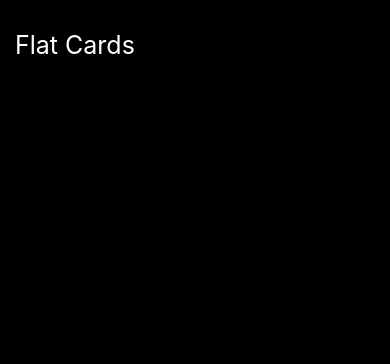
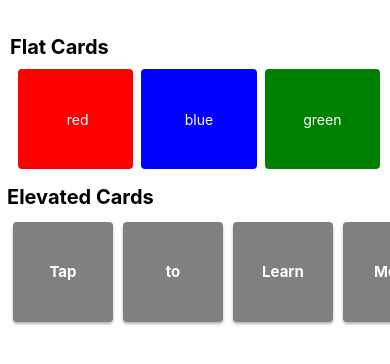
Before and after one commit to ahmeddkhann/react-native-basics, a React Native app: screen / in a window 390 px wide. Shown: the top 364 px of the page. Built offline with nearby package versions, Linux system fonts and the light colour scheme.

Commit message:
elevated cards added

```diff
--- a/App.js
+++ b/App.js
@@ -1,12 +1,16 @@
 import React from 'react';
-import { View, StyleSheet } from 'react-native';
+import { View, StyleSheet, ScrollView } from 'react-native';
 import FlatCards from './project1/flatCards';
-
+import Scrolling from './project1/Scrolling';
 
 export default function App() {
   return (
     <View style={styles.container}>
-      <FlatCards/>
+      <ScrollView>
+        <FlatCards />
+        <View style={styles.spacing} />
+        <Scrolling />
+      </ScrollView>
     </View>
   );
 }
@@ -15,4 +19,7 @@ const styles = StyleSheet.create({
   container: {
     flex: 1,
   },
+  spacing: {
+    marginVertical: 10,  // Adjust this value for a decent space between components
+  },
 });
--- /dev/null
+++ b/project1/Scrolling.js
@@ -0,0 +1,77 @@
+import { View, Text, SafeAreaView, StyleSheet, ScrollView } from "react-native";
+import React from "react";
+
+const Scrolling = () => {
+  return (
+    <SafeAreaView style={styles.safeArea}>
+      <View>
+        <Text style={styles.headerText}>Elevated Cards</Text>
+      </View>
+
+      <ScrollView horizontal={true}>
+        <View style={styles.container}>
+          <View style={styles.card}>
+            <Text style={styles.cardText}>Tap</Text>
+          </View>
+          <View style={styles.card}>
+            <Text style={styles.cardText}>to</Text>
+          </View>
+          <View style={styles.card}>
+            <Text style={styles.cardText}>Learn</Text>
+          </View>
+          <View style={styles.card}>
+            <Text style={styles.cardText}>More</Text>
+          </View>
+          <View style={styles.card}>
+            <Text style={styles.cardText}>About</Text>
+          </View>
+          <View style={styles.card}>
+            <Text style={styles.cardText}>Us</Text>
+          </View>
+          <View style={styles.card}>
+            <Text style={styles.cardText}>😜</Text>
+          </View>
+        </View>
+      </ScrollView>
+    </SafeAreaView>
+  );
+};
+
+const styles = StyleSheet.create({
+  safeArea: {
+    flex: 1,
+  },
+  headerText: {
+    fontSize: 20,
+    marginLeft: 2,
+    fontWeight: "bold",
+    paddingLeft: 5,
+  },
+  container: {
+    padding: 8,
+    flexDirection: "row",
+  },
+  card: {
+    backgroundColor: "gray",
+    justifyContent: "center",
+    alignItems: "center",
+    height: 100,
+    width: 100,
+    borderRadius: 4,
+    margin: 5,
+    // Shadow for iOS
+    shadowColor: "#000",
+    shadowOffset: { width: 0, height: 2 },
+    shadowOpacity: 0.3,
+    shadowRadius: 3,
+    // Shadow for Android
+    elevation: 5,
+  },
+  cardText: {
+    color: "white",
+    fontWeight: "bold",
+    fontSize: 15,
+  },
+});
+
+export default Scrolling;
--- a/project1/flatCards.js
+++ b/project1/flatCards.js
@@ -1,27 +1,68 @@
-import { View, Text, StyleSheet } from 'react-native';
-import React from 'react';
+import { View, Text, SafeAreaView, StyleSheet } from 'react-native'
+import React from 'react'
 
 const FlatCards = () => {
   return (
-    <View style={styles.container}>
-      <Text style={styles.text}>Flat Cards</Text>
+   <SafeAreaView style={styles.main}>
+
+    <View style={styles.textContainer}>
+      <Text style= {styles.flatCardText}>Flat Cards</Text>
     </View>
-  );
-};
+
+    <View style= {styles.mainView}>
+        <View style= {[styles.cardView, styles.redCard]}>
+            <Text style={styles.textColor}> red</Text>
+        </View>
+        <View style= {[styles.cardView, styles.blueCard]}>
+            <Text style={styles.textColor}> blue </Text>
+        </View>
+        <View style= {[styles.cardView, styles.greenCard]}>
+            <Text style={styles.textColor}> green </Text>
+        </View>
+        </View>
+
+   </SafeAreaView>
+  )
+}
 
 const styles = StyleSheet.create({
-    container: {
+    main: {
+        flex: 1
+    },
+    textContainer: {
+        paddingLeft: 10,
+        paddingTop: 35
+    },
+    flatCardText: {
+        fontSize: 20,
+        fontWeight: "bold"
+    },
+    mainView: {
+        flexDirection: "row",
+        padding: 10
+    },
+    cardView: {
+
         flex: 1,
-        alignItems: 'start',
-        backgroundColor: 'black',
-        paddingTop: 30,
-        paddingLeft: 15
-      },
+        width: 100,
+        justifyContent: "center",
+        height: 100,
+        alignItems: "center",
+        borderRadius: 4,
+        marginLeft: 8
+    },
+    textColor: {
+        color: "white"
+    },
+    redCard:{
+        backgroundColor: "red"
+    },
+    blueCard:{
+        backgroundColor: "blue"
+    },
+    greenCard:{
+        backgroundColor: "green"
+    },
+})
 
-  text: {
-    fontSize: 25,
-    color: 'white',
-  },
-});
-
-export default FlatCards;
+export default FlatCards
```
